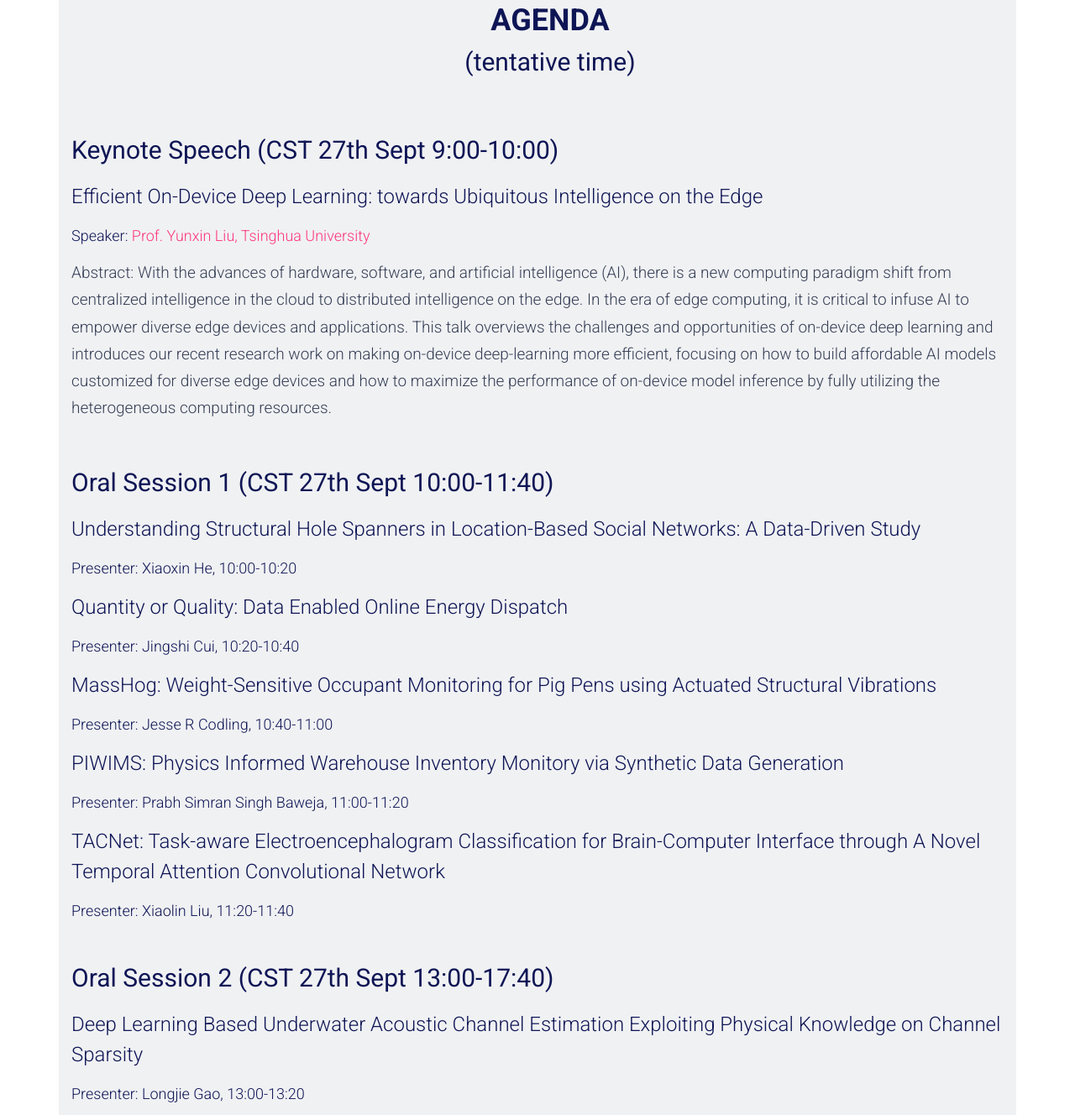
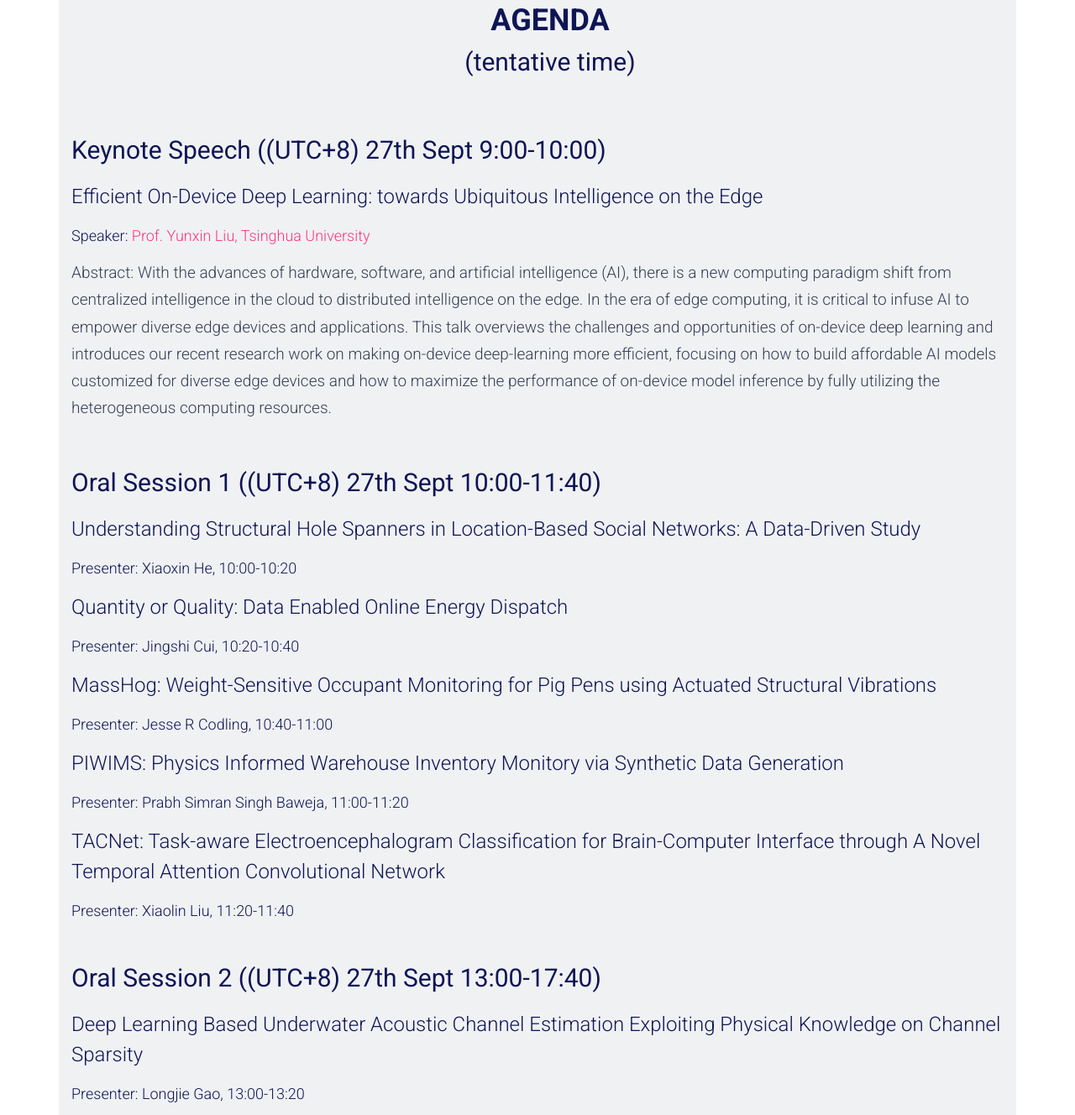
Before and after one commit to ubicompcpd/ubicompcpd.github.io, a plain HTML site: page 2021.html in a window 1280 px wide. Shown: the part 5490-6818 px from the top of the page at 84% size. Drawn offline with Linux system fonts and the light colour scheme; some packages are replaced by stand-ins of ours.

Commit message:
Update 2021.html
time zone

```diff
--- a/2021.html
+++ b/2021.html
@@ -545,7 +545,7 @@
 					</div>-->
 
 					<div>
-						<h2>Keynote Speech (CST 27th Sept 9:00-10:00)</h2>
+						<h2>Keynote Speech ((UTC+8) 27th Sept 9:00-10:00)</h2>
 						<h3>Efficient On-Device Deep Learning: towards Ubiquitous Intelligence on the Edge</h3>
 						<h4>Speaker: <a href="https://yunxinliu.github.io/">Prof. Yunxin Liu, Tsinghua University</a></h4>
                         <p class="lead"> Abstract: With the advances of hardware, software, and artificial intelligence (AI), there is a new computing paradigm shift from centralized intelligence in the cloud to distributed intelligence on the edge. In the era of edge computing, it is critical to infuse AI to empower diverse edge devices and applications. This talk overviews the challenges and opportunities of on-device deep learning and introduces our recent research work on making on-device deep-learning more efficient, focusing on how to build affordable AI models customized for diverse edge devices and how to maximize the performance of on-device model inference by fully utilizing the heterogeneous computing resources.</p>
@@ -553,7 +553,7 @@
 					</div>
 
 					<div>
-						<h2>Oral Session 1 (CST 27th Sept 10:00-11:40)</h2>
+						<h2>Oral Session 1 ((UTC+8) 27th Sept 10:00-11:40)</h2>
 						<h3>Understanding Structural Hole Spanners in Location-Based Social Networks: A Data-Driven Study</h3>
 						<h4>Presenter: Xiaoxin He, 10:00-10:20 </h4>
 						<h3>Quantity or Quality: Data Enabled Online Energy Dispatch</h3>
@@ -578,7 +578,7 @@
 					</div>-->
 
 					<div>
-						<h2>Oral Session 2 (CST 27th Sept 13:00-17:40)</h2>
+						<h2>Oral Session 2 ((UTC+8) 27th Sept 13:00-17:40)</h2>
 						<h3>Deep Learning Based Underwater Acoustic Channel Estimation Exploiting Physical Knowledge on Channel Sparsity                        </h3>
 						<h4>Presenter: Longjie Gao, 13:00-13:20</h4>
 						<h3>Physical Knowledge Driven Multi-scale Temporal Receptive Field Network for Compressed Video Action Recognition</h3>
```
